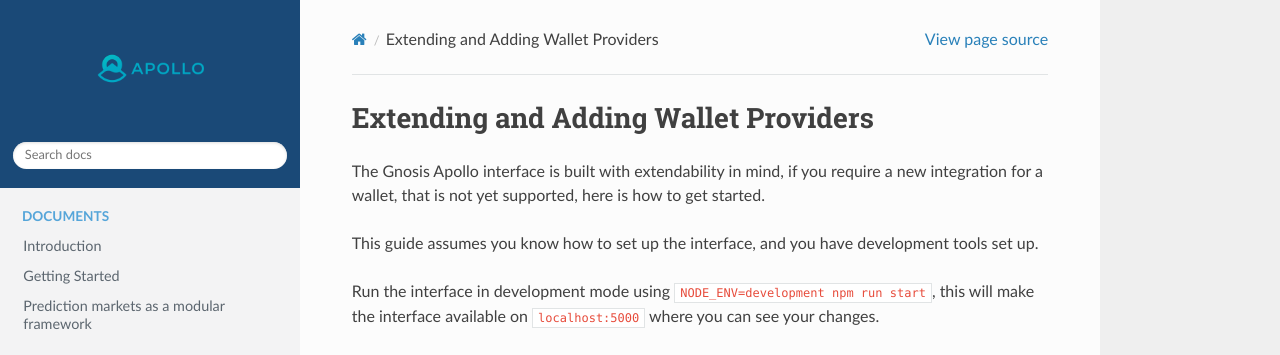
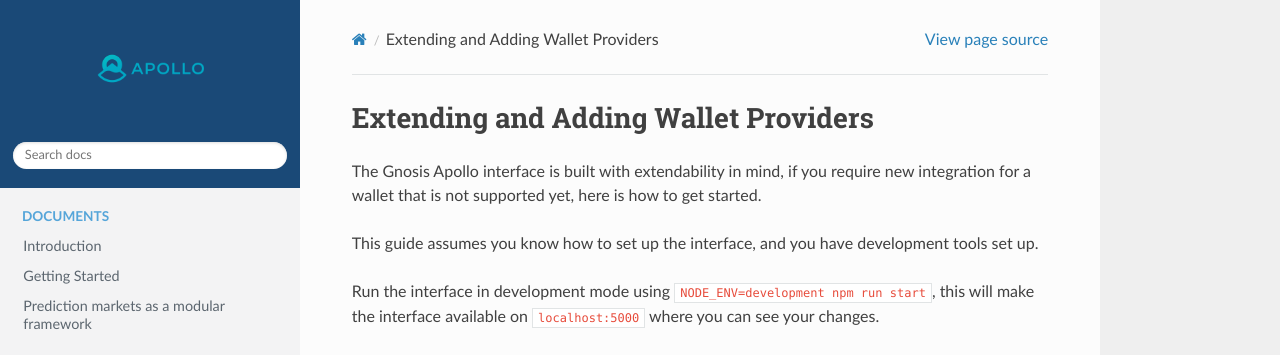
Before and after one commit to uivlis/conditional-tokens, a Sphinx documentation site: the page built from source/pm-trading-ui-extend-wallets.md, in a window 1280 px wide and 900 px high. Shown: the top 355 px of the window. Built offline with Sphinx 7.4.7 and the Read the Docs theme 2.0.0, drawn with Linux system fonts in a browser that asks for light colours.

```diff
--- a/source/pm-trading-ui-extend-wallets.md
+++ b/source/pm-trading-ui-extend-wallets.md
@@ -1,6 +1,6 @@
 # Extending and Adding Wallet Providers
 
-The Gnosis Apollo interface is built with extendability in mind, if you require a new integration for a wallet, that is not yet supported, here is how to get started.
+The Gnosis Apollo interface is built with extendability in mind, if you require new integration for a wallet that is not  supported yet, here is how to get started.
 
 This guide assumes you know how to set up the interface, and you have development tools set up.
 
```
